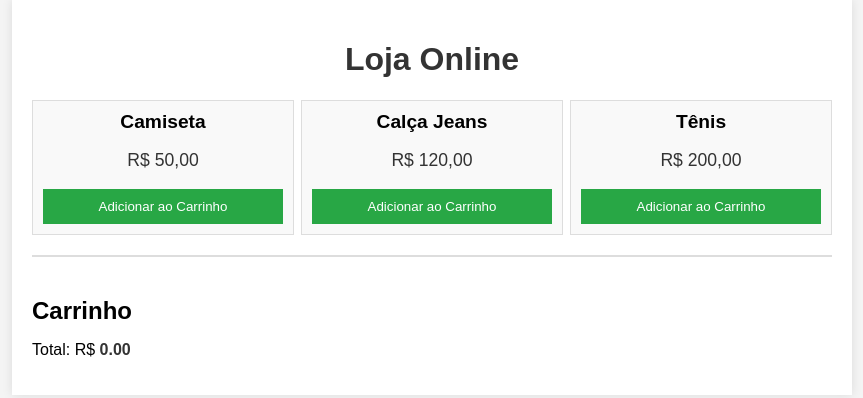
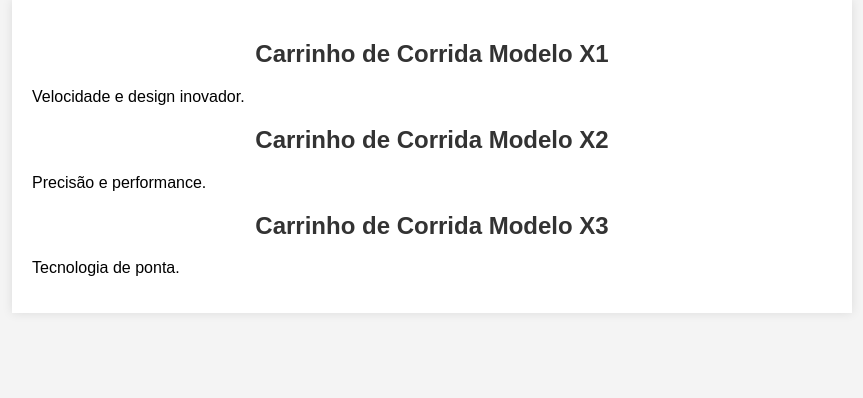
Before and after one commit to cuccolotto/site, a plain HTML site: page index.html in a window 1280 px wide. Shown: the whole page, without its empty margins (208-1071 px from the left). Drawn offline with Linux system fonts and the light colour scheme.

Commit message:
Index.html

```diff
--- a/index.html
+++ b/index.html
@@ -3,40 +3,28 @@
 <head>
     <meta charset="UTF-8">
     <meta name="viewport" content="width=device-width, initial-scale=1.0">
-    <title>Carrinho de Compras</title>
+    <title>Apresentação do Carrinho de Corrida</title>
     <link rel="stylesheet" href="styles.css">
 </head>
 <body>
     <div class="container">
-        <h1>Loja Online</h1>
+        <!-- Seção 1 -->
+        <section class="secao secao1">
+            <h1>Carrinho de Corrida Modelo X1</h1>
+            <p>Velocidade e design inovador.</p>
+        </section>
 
-        <!-- Lista de Produtos -->
-        <div class="produtos">
-            <div class="produto" data-id="1" data-nome="Camiseta" data-preco="50.00">
-                <h2>Camiseta</h2>
-                <p>R$ 50,00</p>
-                <button class="adicionar">Adicionar ao Carrinho</button>
-            </div>
-            <div class="produto" data-id="2" data-nome="Calça Jeans" data-preco="120.00">
-                <h2>Calça Jeans</h2>
-                <p>R$ 120,00</p>
-                <button class="adicionar">Adicionar ao Carrinho</button>
-            </div>
-            <div class="produto" data-id="3" data-nome="Tênis" data-preco="200.00">
-                <h2>Tênis</h2>
-                <p>R$ 200,00</p>
-                <button class="adicionar">Adicionar ao Carrinho</button>
-            </div>
-        </div>
+        <!-- Seção 2 -->
+        <section class="secao secao2">
+            <h1>Carrinho de Corrida Modelo X2</h1>
+            <p>Precisão e performance.</p>
+        </section>
 
-        <!-- Carrinho de Compras -->
-        <div class="carrinho">
-            <h2>Carrinho</h2>
-            <ul id="itens-carrinho">
-                <!-- Itens do carrinho serão adicionados aqui via JavaScript -->
-            </ul>
-            <p>Total: R$ <span id="total">0.00</span></p>
-        </div>
+        <!-- Seção 3 -->
+        <section class="secao secao3">
+            <h1>Carrinho de Corrida Modelo X3</h1>
+            <p>Tecnologia de ponta.</p>
+        </section>
     </div>
 
     <script src="script.js"></script>
```
